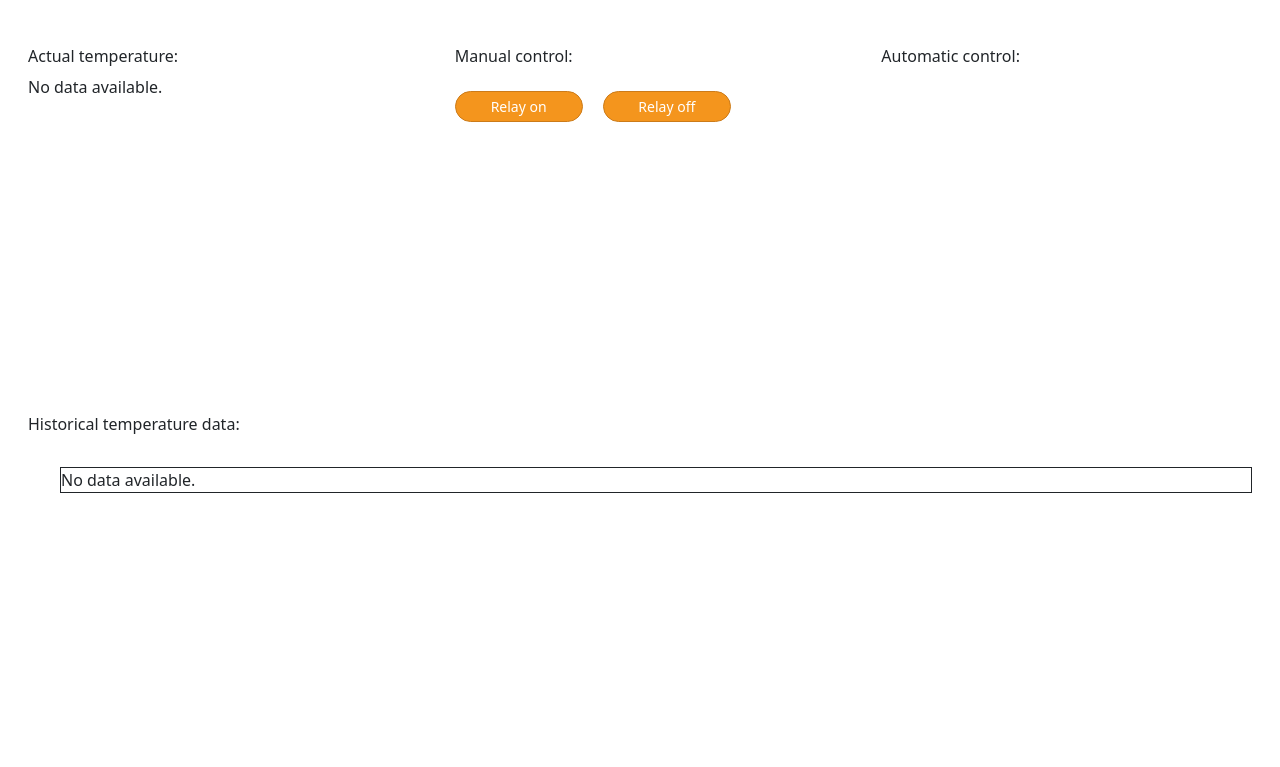
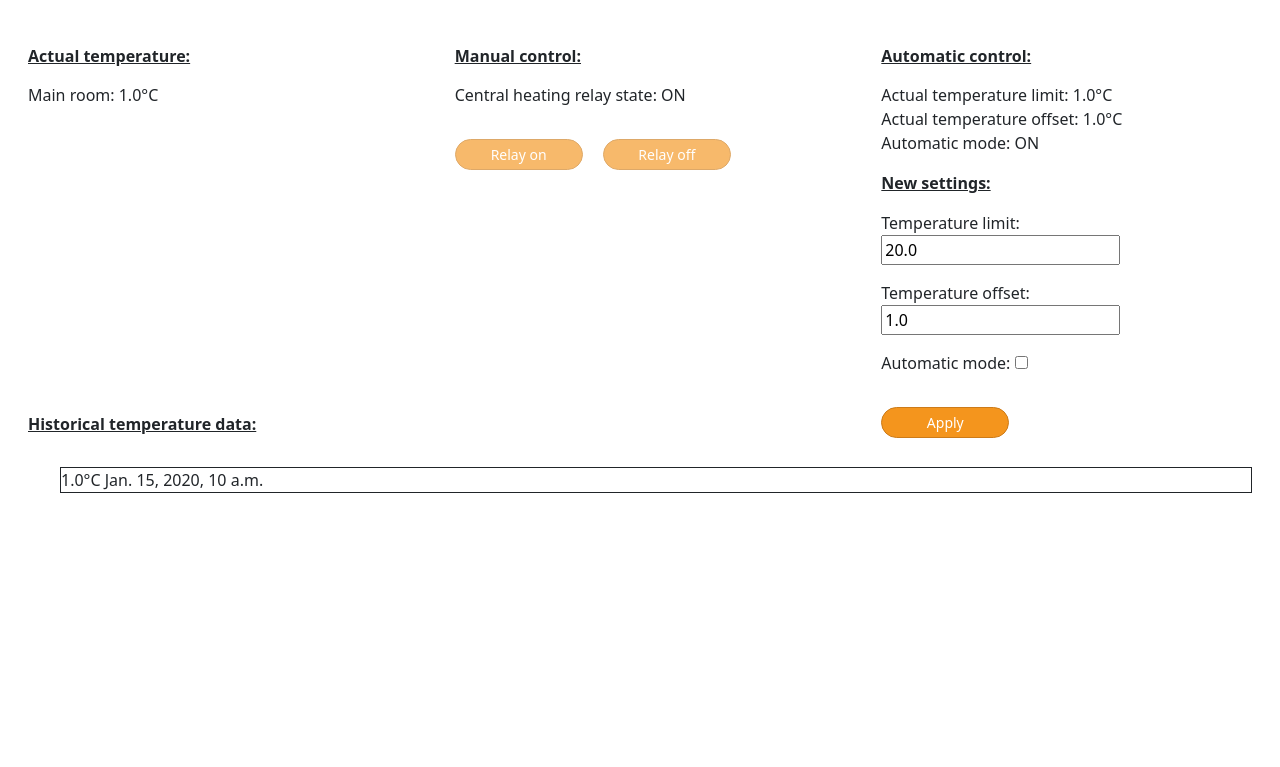
Before and after one commit to faithy80/LYIT-project-test, a Django app: page /accounts/profile/ in a window 1280 px wide. Shown: the part 103-870 px from the top of the page. Run offline with Django 3.2, Linux system fonts and the light colour scheme; a user stored in the database is signed in; tables that the repository leaves empty hold one stand-in row (values such as "Sample post"); parts of the project's set-up code (start-up, migrations or seed data) failed here and were passed over.

Commit message:
The corresponding data added to the dashboard view

```diff
--- a/dashboard/views.py
+++ b/dashboard/views.py
@@ -1,5 +1,7 @@
 from django.shortcuts import render
 from django.contrib.auth.decorators import login_required
+from .models import SiteSettings, TempHistory
+from .forms import SiteSettingsForm
 
 @login_required
 def dashboard(request):
@@ -7,4 +9,19 @@ def dashboard(request):
     Renders the dashboard page
     """
 
-    return render(request, 'dashboard.html')
+    actual_temp = TempHistory.objects.latest('temp_date')
+
+    site_settings = SiteSettings.load()
+
+    form = SiteSettingsForm()
+
+    historical_temp = TempHistory.objects.all().order_by('temp_date')
+
+    context = {
+        'actual_temp': actual_temp,
+        'site_settings': site_settings,
+        'form': form,
+        'historical_temp': historical_temp,
+    }
+
+    return render(request, 'dashboard.html', context)
--- a/static/css/style.css
+++ b/static/css/style.css
@@ -40,20 +40,30 @@
 .boxes {
     margin: 1rem;
     min-height: calc(50vh - 4rem);
+    max-height: calc(50vh - 4rem);
 }
 
 .listbox {
     margin: 2rem;
     width: calc(100% - 2rem);
+    max-height: calc(50vh - 10rem);
 }
 
 @media (max-width: 575px) {
     .boxes {
         min-height: calc(100vh - 5rem);
+        max-height: calc(100vh - 5rem);
     }
 
     .listbox {
         margin: 1rem;
         width: calc(100% - 1rem);
+        max-height: calc(100vh - 10rem);
     }
 }
+
+.sign {
+    font-weight: bold;
+    text-decoration: underline;
+    margin-bottom: 1rem;
+}
--- a/templates/dashboard.html
+++ b/templates/dashboard.html
@@ -9,17 +9,22 @@
 <div class="row">
     <div class="col-md-4">
         <div class="boxes">
-            <h6>Actual temperature:</h6>
+            <h6 class="sign">Actual temperature:</h6>
 
-            {% if actual_temp %}
+            <p>
+                Main room:
 
-            {{ actual_temp}} &deg;C
+                {% if actual_temp %}
 
-            {% else %}
+                {{ actual_temp.temp_data }}&deg;C
 
-            No data available.
+                {% else %}
 
-            {% endif %}
+                ---&deg;C
+
+                {% endif %}
+
+            </p>
 
         </div>
 
@@ -27,11 +32,24 @@
 
     <div class="col-md-4">
         <div class="boxes">
-            <h6>Manual control:</h6>
+            <h6 class="sign">Manual control:</h6>
 
-            <button class="btn btn-default btn-sm custom-btn">Relay on</button>
+            <p>Central heating relay state:
+                {% if site_settings.relay_state %}
 
-            <button class="btn btn-default btn-sm custom-btn">Relay off</button>
+                ON
+
+                {% else %}
+
+                OFF
+
+                {% endif %}
+
+            </p>
+
+            <button class="btn btn-default btn-sm custom-btn" {% if site_settings.auto_mode %}disabled{% endif %}>Relay on</button>
+
+            <button class="btn btn-default btn-sm custom-btn" {% if site_settings.auto_mode %}disabled{% endif %}>Relay off</button>
 
         </div>
 
@@ -39,7 +57,34 @@
 
     <div class="col-md-4">
         <div class="boxes">
-            <h6>Automatic control:</h6>
+            <h6 class="sign">Automatic control:</h6>
+
+            <p>
+                <div>Actual temperature limit: {{ site_settings.temp_limit }}&deg;C</div>
+                <div>Actual temperature offset: {{ site_settings.temp_offset }}&deg;C</div>
+                <div>Automatic mode:
+                    {% if site_settings.auto_mode %}
+
+                    ON
+
+                    {% else %}
+
+                    OFF
+
+                    {% endif %}
+
+                </div>
+            </p>
+
+            <p class="sign">New settings:</p>
+
+            <form method="POST" action="{% url 'account_login' %}">
+                {% csrf_token %}
+                {{ form.as_p }}
+
+                <button class="btn btn-default btn-sm custom-btn" type="submit">Apply</button>
+
+            </form>
 
         </div>
 
@@ -50,7 +95,7 @@
 <div class="row">
     <div class="col">
         <div class="boxes">
-            <h6>Historical temperature data:</h6>
+            <h6 class="sign">Historical temperature data:</h6>
 
             <div class="border border-dark overflow-auto listbox">
 
@@ -58,9 +103,7 @@
 
                 {% for item in historical_temp %}
 
-                <p class="ms-auto">{{ item.temp_data }} &deg;C</p>
-
-                <p class="me-auto">{{ item.temp_date }}</p>
+                <div>{{ item.temp_data }}&deg;C {{ item.temp_date }}</div>
 
                 {% endfor %}
 
```
